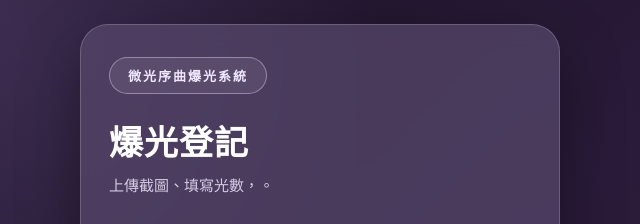
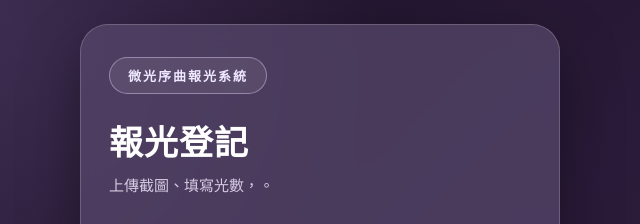
Before and after one commit to f317529-source/-1234, a plain HTML site: page index.html in a window 1280 px wide. Shown: the top 224 px of the page, 320-960 px from the left. Drawn offline with Linux system fonts and the light colour scheme.

Commit message:
Update index.html

```diff
--- a/index.html
+++ b/index.html
@@ -3,13 +3,13 @@
 <head>
   <meta charset="UTF-8" />
   <meta name="viewport" content="width=device-width, initial-scale=1.0" />
-  <title>光數登記</title>
+  <title>微光序曲報光系統</title>
   <link rel="stylesheet" href="style.css" />
 </head>
 <body>
   <main class="app-card">
-    <div class="top-label">微光序曲爆光系統</div>
-    <h1>爆光登記</h1>
+    <div class="top-label">微光序曲報光系統</div>
+    <h1>報光登記</h1>
     <p class="sub">上傳截圖、填寫光數，。</p>
 
     <section class="form-area">
```
